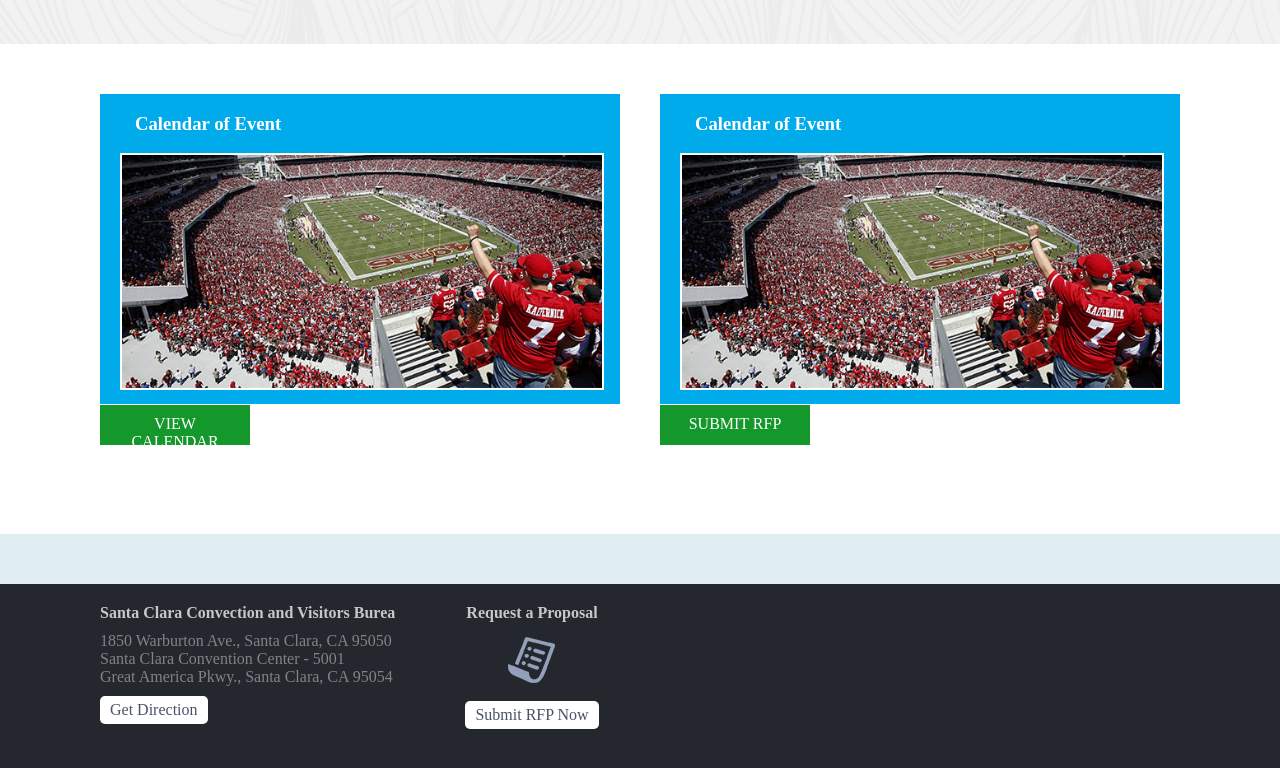
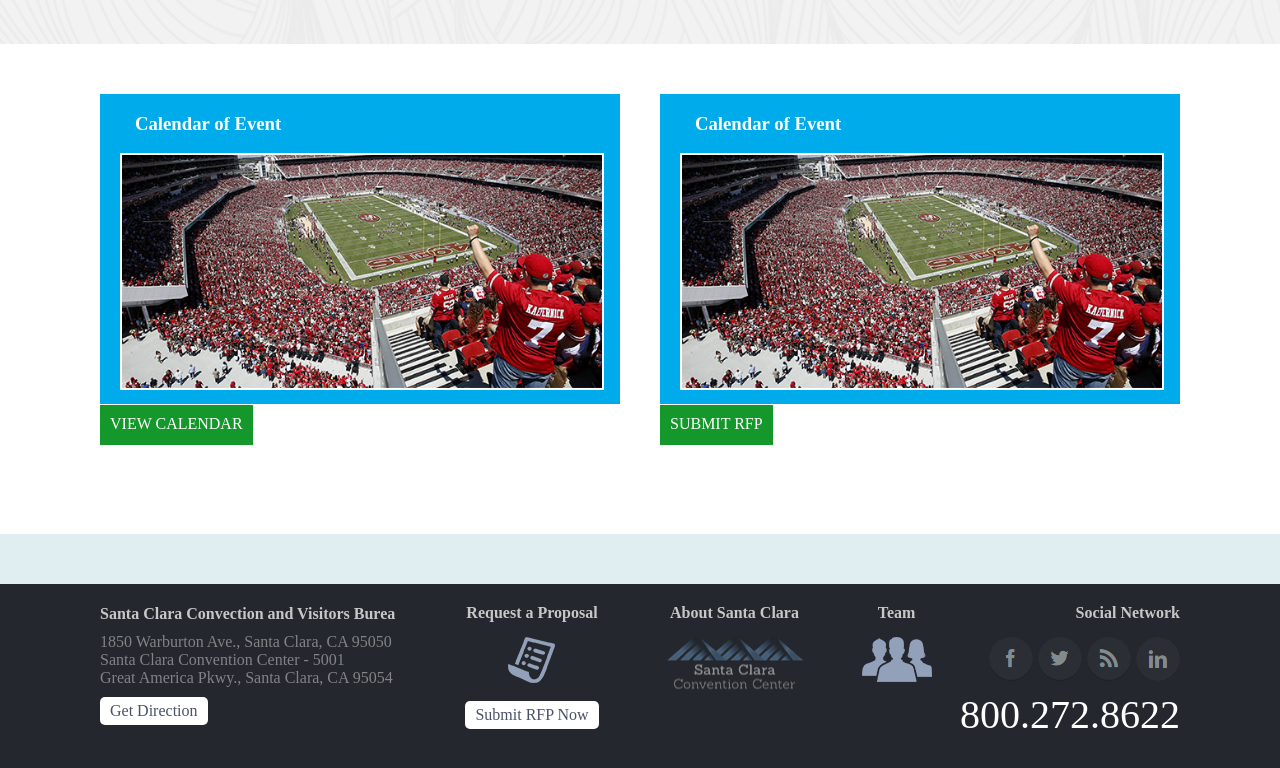
Before and after one commit to TonyKilov/santa-clara, a plain HTML site: page index.html in a window 1280 px wide. Shown: the part 1126-1894 px from the top of the page. Drawn offline with Linux system fonts and the light colour scheme.

Commit message:
pred footer fine

```diff
--- a/css/style.css
+++ b/css/style.css
@@ -302,13 +302,13 @@ a {
  .btn-events{
  	position: absolute;
     height: 40px;
-    width: 150px;
     background-color: #15982b;
     left: 0;
     bottom: -41px;
     padding: 10px;
     text-align: center;
     box-sizing: border-box;
+    display: inline-block;
 
  }
 
@@ -328,11 +328,17 @@ a {
 
 .left-contain{
 	width: 50%;
+	float: left;
+}
+.right-contain{
+	float: right;
+	width: 50%;
 }
 .first-info-block{
 	float: left;
 	width: 60%;
 	margin: auto 0;
+	padding-top: 1px;
 }
 
 .first-bltxt-style{
@@ -360,6 +366,19 @@ a {
 	text-align: center;
 }
 
+.right-contain h4{
+	color: #c7c7c7;
+	margin: 0px;
+	padding-top: 20px;
+	text-align: center;
+}
+
+.right-contain .social-network h4{
+	color: #c7c7c7;
+	margin: 0px;
+	padding-top: 20px;
+	text-align: right;
+}
 
 
 .second-img{
@@ -385,3 +404,70 @@ a {
 	color: #495267;
 
 }
+
+.about-sc{
+	float: left;
+	width: 35%;
+}
+
+.team{
+	float: left;
+	width: 25%;
+}
+
+.image-about{
+	background-image: url(../image/logo-footer.png);
+	background-repeat: no-repeat;
+	margin: 5px auto;
+	height: 65px;
+	background-position: 50%;
+}
+
+.image-team{
+	background-image: url(../image/icon_team.png);
+	background-position: 50%;
+	background-repeat: no-repeat;
+	height: 45px;
+	margin: 15px 0px;
+}
+
+.social-network{
+	float: right;
+	width: 40%;
+}
+
+.social-img-st{
+background-repeat: no-repeat;
+background-position: center right;
+height: 44px;
+width: 44px;
+margin: 15px 0 0 5px;
+}
+
+.social-img-in{
+	float: right;
+	background-image: url(../image/social-in.png);
+}
+
+.social-img-rss{
+	float: right;
+	background-image: url(../image/social-rss.png);
+
+}
+.social-img-tw{
+	float: right;
+	background-image: url(../image/social-twitter.png);
+
+}
+.social-img-fb{
+	float: right;
+	background-image: url(../image/social-facebook.png);
+}
+
+.footer-tel{
+	height: 50px;
+	margin: 10px auto;
+	float: right;
+	color: white;
+	font-size: 40px;
+}
--- a/index.html
+++ b/index.html
@@ -138,7 +138,30 @@
 					</div>
 
 			</div>
-			<div class="right-contain"></div>
+
+			<div class="right-contain">
+				<div class="about-sc">
+					<h4>About Santa Clara</h4>
+					<div class="image-about">
+
+					</div>
+				</div>
+				<div class="team">
+					<h4>Team</h4>
+					<div class="image-team"></div>
+				</div>
+				<div class="social-network">
+					<h4>Social Network</h4>
+						<div>
+							<div class="social-img-st social-img-in"></div>
+							<div class="social-img-st social-img-rss"></div>
+							<div class="social-img-st social-img-tw"></div>
+							<div class="social-img-st social-img-fb"></div>
+						</div>
+						<div class="footer-tel">800.272.8622</div>
+				</div>
+
+			</div>
 		</div>
 	</div>
 
```
Also changed, not shown: image/icon_plan.png (added), image/icon_team.png (added), image/logo-designers.png (added), image/logo-footer.png (added), image/logo.png (added), image/social-facebook.png (added), image/social-in.png (added), image/social-rss.png (added), image/social-twitter.png (added).
